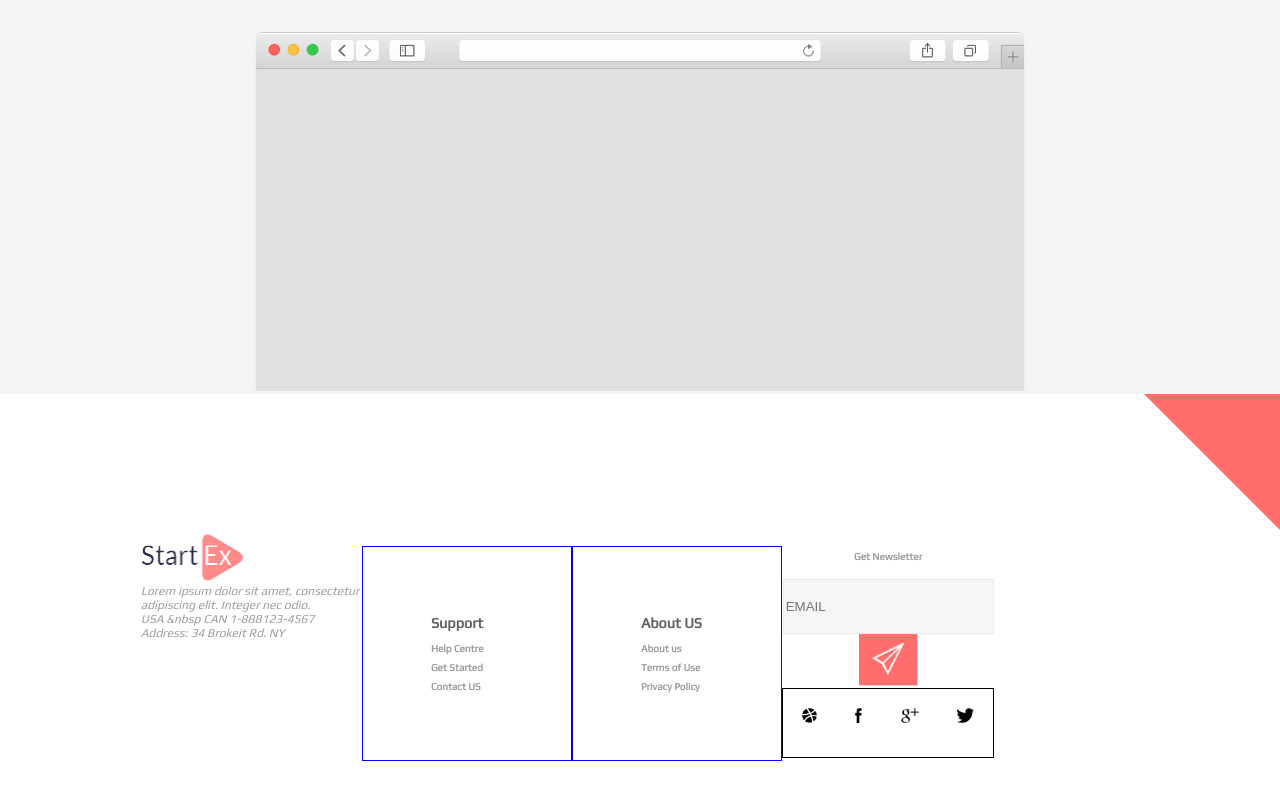
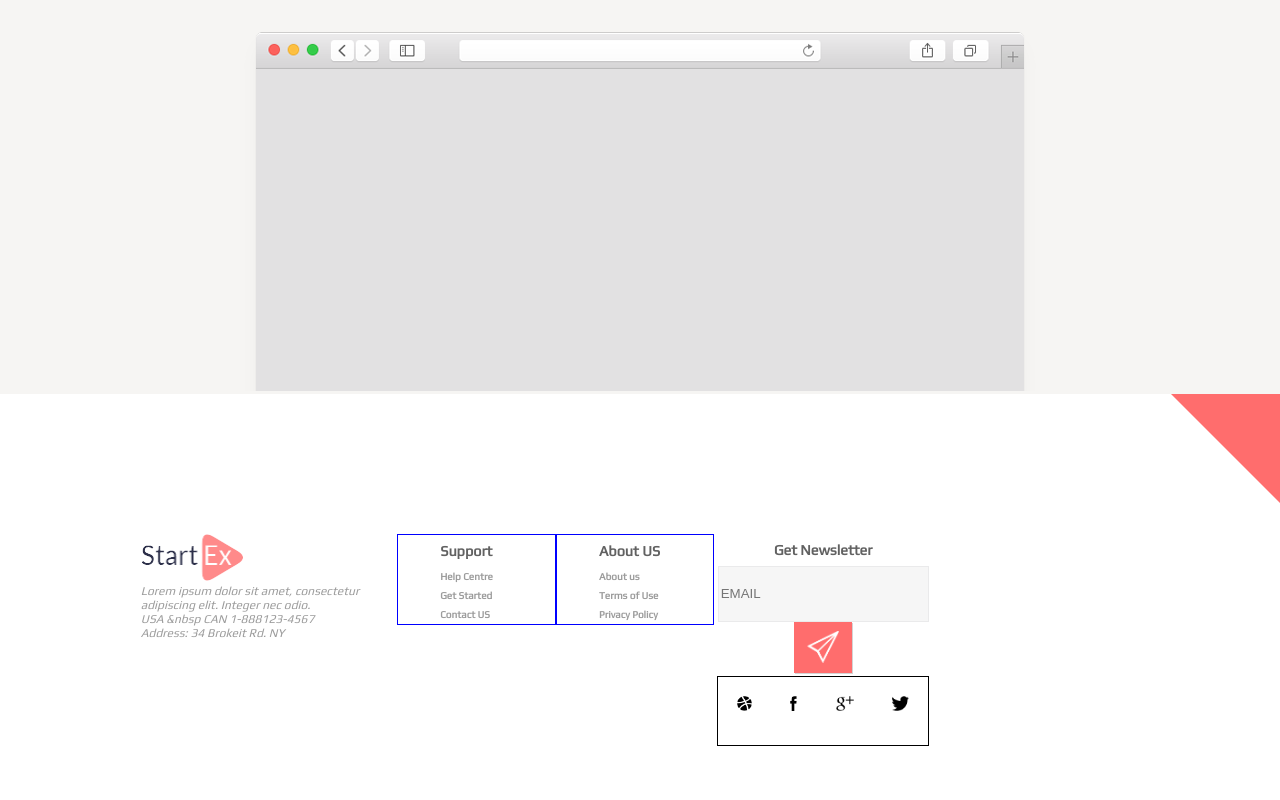
Before and after one commit to morkeltry/startex, a React (Create React App) app: page / in a window 1280 px wide. Shown: the part 3937-4737 px from the top of the page. Built offline with nearby package versions, Linux system fonts and the light colour scheme; the HTML template or start-up script is replaced by a standard one.

Commit message:
evened up navbar and siblings

```diff
--- a/src/App.css
+++ b/src/App.css
@@ -106,6 +106,16 @@ section {
 
 }
 
+.nav-sibling-title {
+  font-size : 1.8vh;
+  font-weight : 600;
+  color : #616161;
+  padding-top : 1vh;
+  padding-bottom : 1vh;
+  margin : 0;
+
+}
+
 .App {
   text-align: center;
 }
--- a/src/components/SignupNewsletter.js
+++ b/src/components/SignupNewsletter.js
@@ -5,7 +5,7 @@ class SignupNewsletter extends Component {
   render() {
     return  (
       <div>
-        <h5>
+        <h5 className="nav-sibling-title">
           Get Newsletter
         </h5>
         <BoxAndButtonEmail />
--- a/src/components/styles/nav-vertical.css
+++ b/src/components/styles/nav-vertical.css
@@ -14,6 +14,7 @@
 
 .flex-item-no-inline {
   justify-content : space-around;
+  max-width : 20vw;
 
 }
 
@@ -21,7 +22,9 @@
   font-size : 1.8vh;
   font-weight : 600;
   color : #616161;
+  padding-top : 1vh;
   padding-bottom : 1vh;
+  margin : 0;
 
 }
 
@@ -30,7 +33,8 @@
   border : 1px solid blue;
   text-align : left;
   font-weight : 600;
-  padding : 8vh;
+  padding : 0 3vw;
+  margin : 0;
   width : 10vh;
 }
 
```
